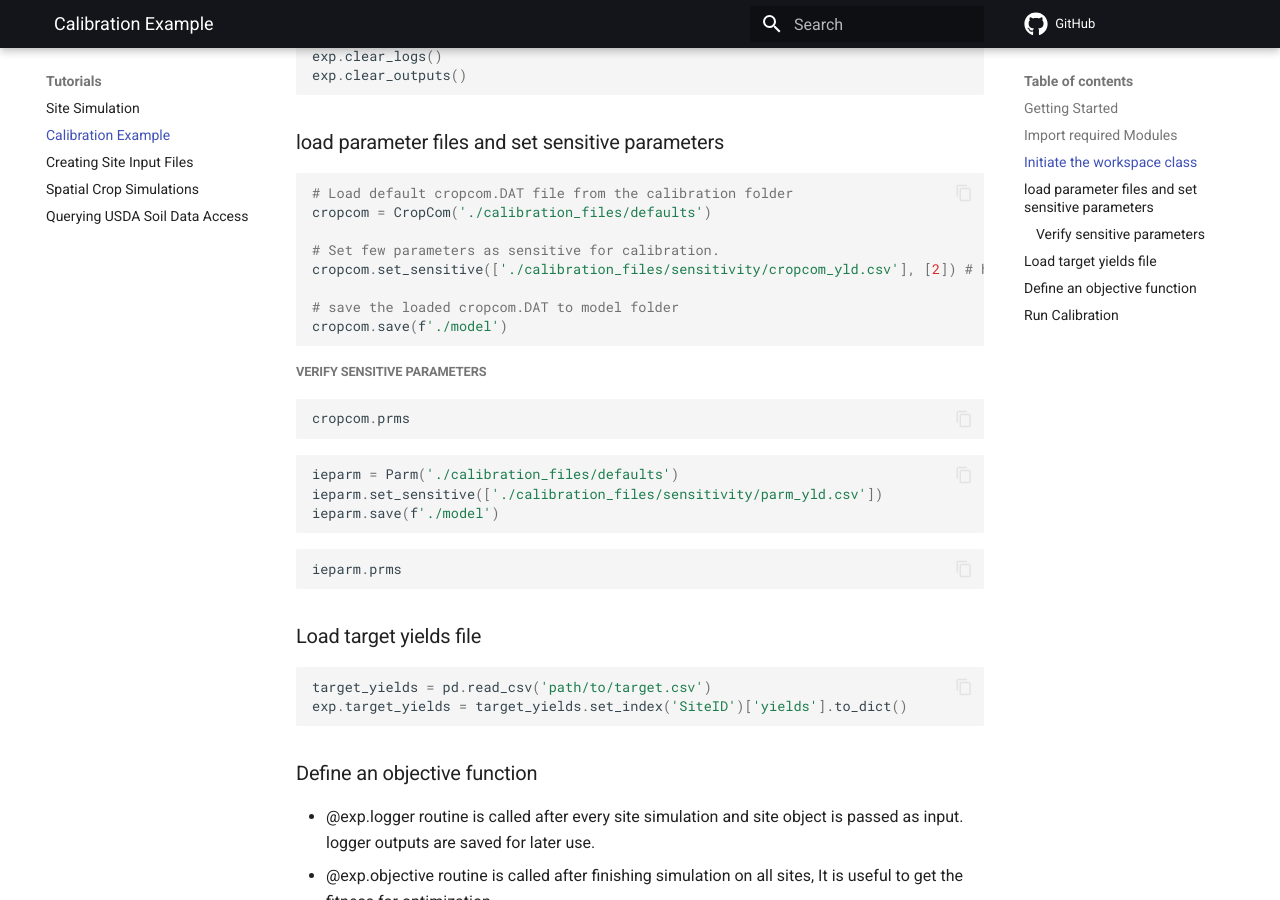
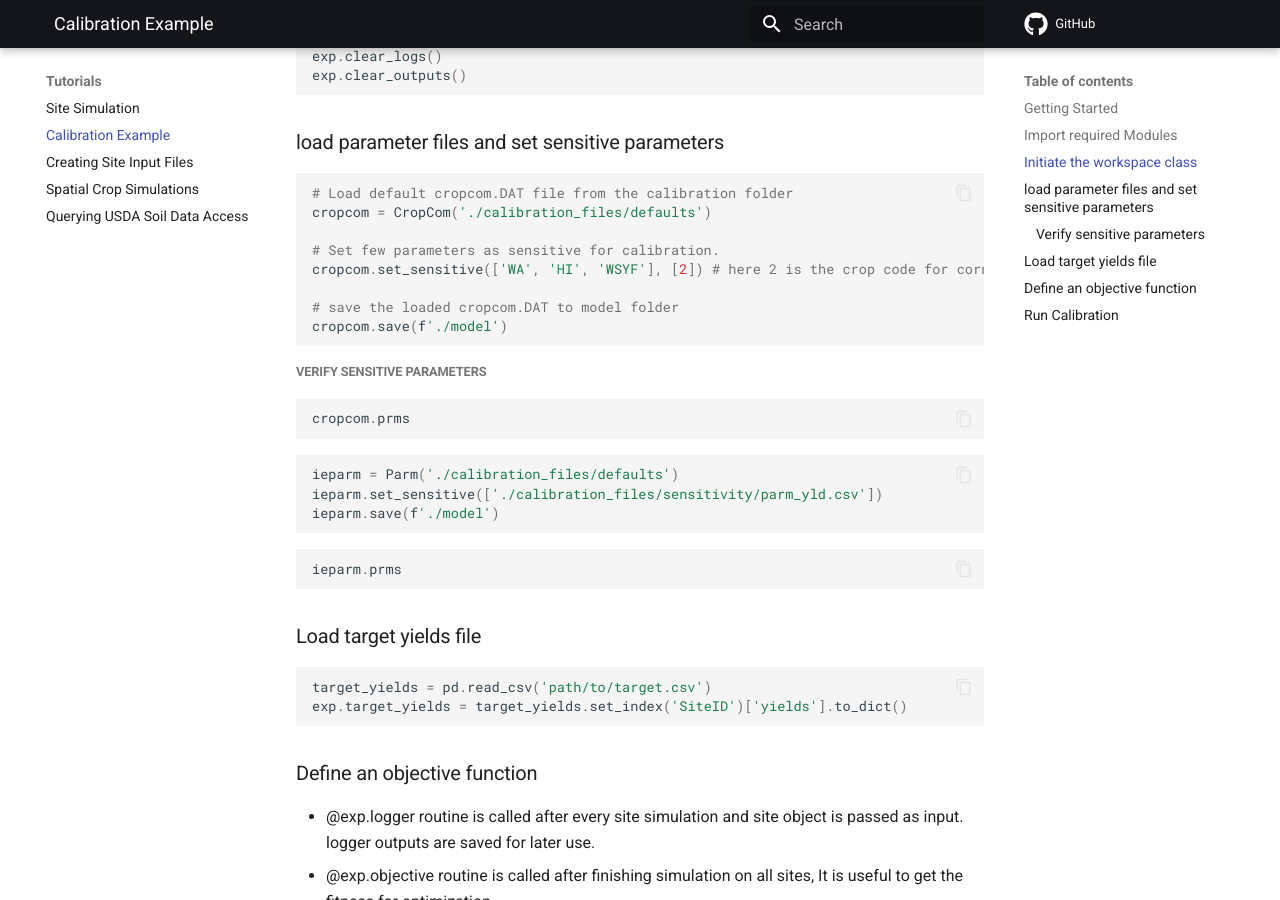
Before and after one commit to smarsGroup/geo_epic_win, an MkDocs documentation site: the page built from docs/pages/opt.md, in a window 1280 px wide and 900 px high, scrolled down 1465 px. Built offline with MkDocs 1.6.1 and Material for MkDocs 9.7.7, drawn with Linux system fonts in a browser that asks for light colours; comment, search, counter and statistics services are not loaded.

Commit message:
Update opt.md

```diff
--- a/docs/pages/opt.md
+++ b/docs/pages/opt.md
@@ -52,7 +52,7 @@ exp.clear_outputs()
 cropcom = CropCom('./calibration_files/defaults')
 
 # Set few parameters as sensitive for calibration.
-cropcom.set_sensitive(['./calibration_files/sensitivity/cropcom_yld.csv'], [2]) # here 2 is the crop code for corn
+cropcom.set_sensitive(['WA', 'HI', 'WSYF'], [2]) # here 2 is the crop code for corn
 
 # save the loaded cropcom.DAT to model folder
 cropcom.save(f'./model')
```
